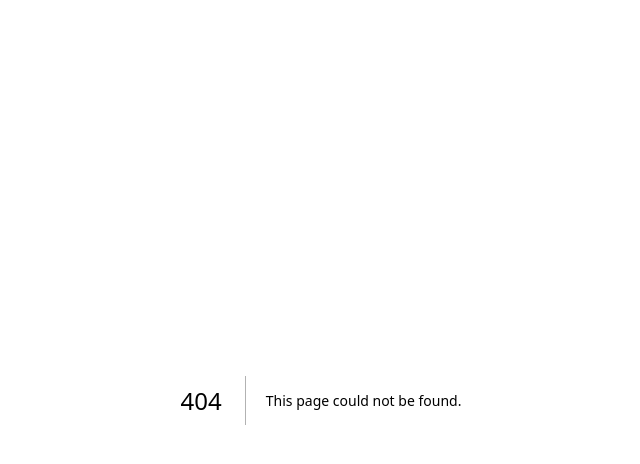
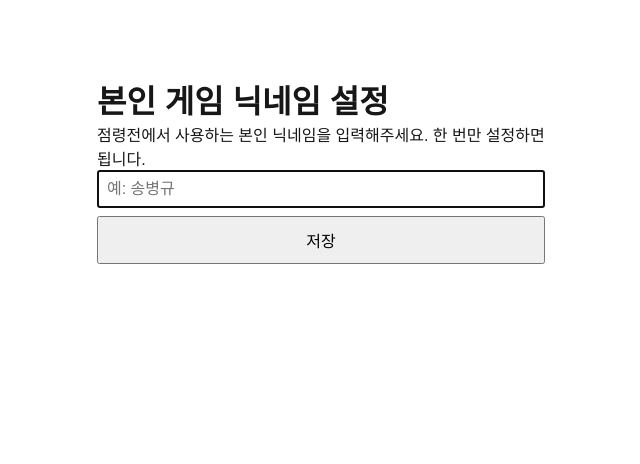
Before and after one commit to SongByungGyu/swsiege, a Next.js app: page /onboarding in a window 1280 px wide. Before the commit this address had no page. Shown: the top 464 px of the page, without its empty margins (319-959 px from the left). Built offline with nearby package versions, Linux system fonts and the light colour scheme.

Commit message:
feat: 본인 게임 닉네임 onboarding 페이지 (localStorage)

```diff
--- /dev/null
+++ b/src/app/onboarding/page.tsx
@@ -0,0 +1,52 @@
+'use client';
+
+import { useState, FormEvent, useEffect } from 'react';
+import { useRouter } from 'next/navigation';
+
+const LS_KEY = 'sw-siege:in-game-name';
+
+export default function OnboardingPage() {
+  const router = useRouter();
+  const [name, setName] = useState('');
+  const [existing, setExisting] = useState<string | null>(null);
+
+  useEffect(() => {
+    const stored = typeof window !== 'undefined' ? localStorage.getItem(LS_KEY) : null;
+    if (stored) setExisting(stored);
+  }, []);
+
+  function onSubmit(e: FormEvent) {
+    e.preventDefault();
+    const trimmed = name.trim();
+    if (!trimmed) return;
+    localStorage.setItem(LS_KEY, trimmed);
+    router.replace('/');
+    router.refresh();
+  }
+
+  return (
+    <main style={{ maxWidth: 480, margin: '60px auto', padding: 16, fontFamily: 'sans-serif' }}>
+      <h1>본인 게임 닉네임 설정</h1>
+      <p>점령전에서 사용하는 본인 닉네임을 입력해주세요. 한 번만 설정하면 됩니다.</p>
+      {existing && (
+        <p style={{ color: '#666' }}>
+          현재 설정: <strong>{existing}</strong> — 다시 입력하면 덮어씁니다.
+        </p>
+      )}
+      <form onSubmit={onSubmit}>
+        <input
+          type="text"
+          value={name}
+          onChange={(e) => setName(e.target.value)}
+          placeholder="예: 송병규"
+          autoFocus
+          required
+          style={{ width: '100%', padding: 8, fontSize: 16, marginBottom: 8 }}
+        />
+        <button type="submit" style={{ width: '100%', padding: 10, fontSize: 16 }}>
+          저장
+        </button>
+      </form>
+    </main>
+  );
+}
```
